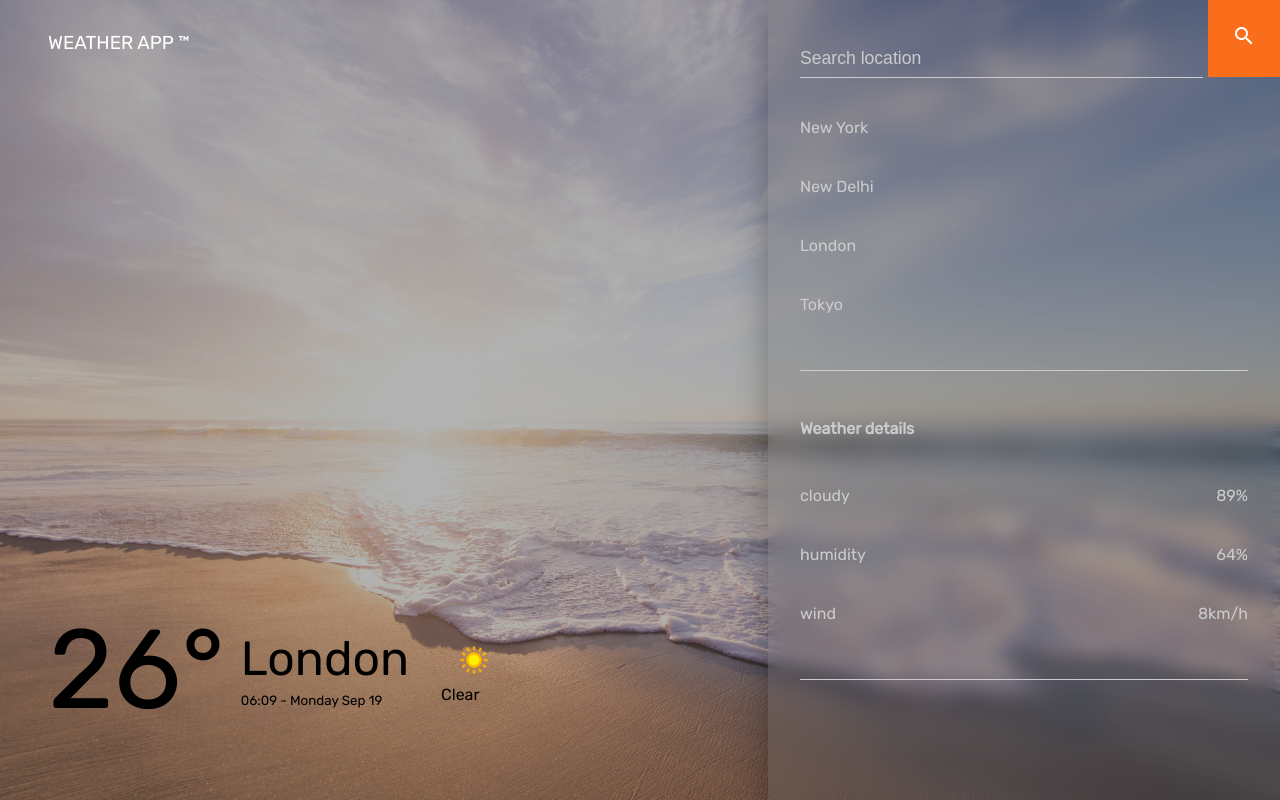
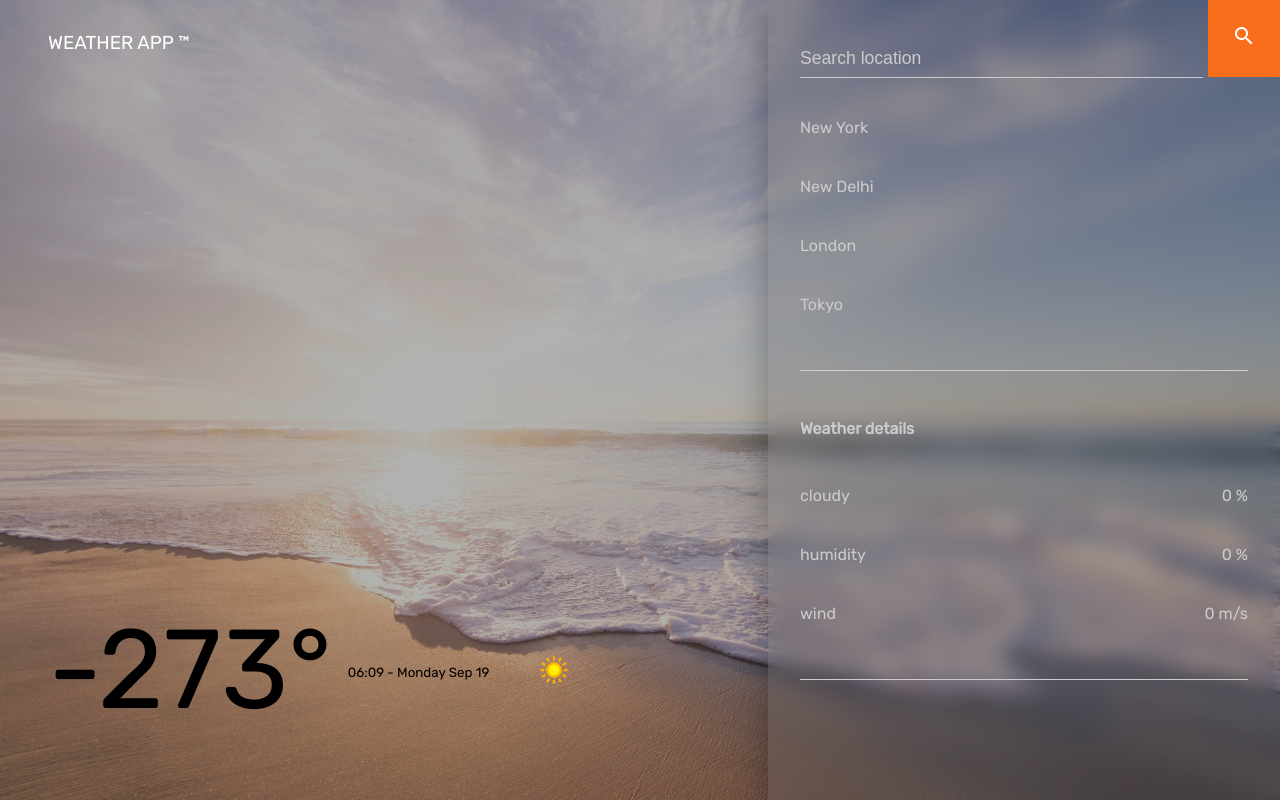
Before and after one commit to mayur256/weather-app, a Vue app: page / in a window 1280 px wide. Built offline with nearby package versions, Linux system fonts and the light colour scheme.

Commit message:
feat: Reactive Store implemetation and integration

```diff
--- a/src/components/organisms/WeatherSnapshot.vue
+++ b/src/components/organisms/WeatherSnapshot.vue
@@ -1,31 +1,24 @@
 <script setup lang="ts">
 // Top level imports
 import { computed } from "vue";
-
-// Props type definitions
-type Weather = {
-    id: number;
-    main: string;
-    description: string;
-    icon: string
-}
+import type { Weather } from "@/types";
 
 interface IProps {
-    temp: string;
+    temp: number;
     city: string;
-    weather: [Weather]
+    weather: Weather[]
     dt?: number
 }
 
 const {
-    temp = '',
+    temp,
     city = '',
     weather,
     dt = new Date().getTime()
 } = defineProps<IProps>();
 
 // Convert kelvin to celcius
-const tempInCelcius = computed(() => Math.floor(+temp - 273.15));
+const tempInCelcius = computed(() => Math.ceil(temp - 273.15));
 
 </script>
 
--- a/src/components/templates/Main.vue
+++ b/src/components/templates/Main.vue
@@ -1,13 +1,12 @@
 <script setup lang="ts">
 // Top level imports
-import { ref } from 'vue';
-import type { Ref } from 'vue';
+
+// store
+import { store } from '@/store';
 
 // Atoms / Molecules / Organisms
 import WeatherSnapshot from '../organisms/WeatherSnapshot.vue';
 
-const iconName: Ref<string> = ref('113');
-const iconDirPath = "../../assets/icons/day/"
 </script>
 
 <template>
@@ -15,13 +14,8 @@ const iconDirPath = "../../assets/icons/day/"
         <h3 class="brand text-uppercase">weather app &trade;</h3>
 
         <WeatherSnapshot
-            temp="300"
-            city="London"
-            :weather="[{
-                id: 800,
-                main: 'Clear',
-                description : 'clear sky',
-                icon: '01d'
-             } ]" />
+            :temp="store.weatherData.main.temp"
+            :city="store.weatherData.name"
+            :weather="store.weatherData.weather" />
     </div>
 </template>
--- a/src/components/templates/Panel.vue
+++ b/src/components/templates/Panel.vue
@@ -1,5 +1,8 @@
 <script setup lang="ts">
 // Top level imports
+
+// store
+import { store } from "@/store";
 
 // Atoms / Molecules / Organisms
 import Search from "../molecules/Search.vue";
@@ -13,10 +16,11 @@ const cities = [
     { key: 'tokyo', label: 'Tokyo' },
 ];
 
+const { weatherData } = store;
 const weatherDetails = [
-    { param: 'cloudy', value: '89%' },
-    { param: 'humidity', value: '64%' },
-    { param: 'wind', value: '8km/h' }
+    { param: 'cloudy', value: `${weatherData.clouds.all} %` },
+    { param: 'humidity', value: `${weatherData.main.humidity} %` },
+    { param: 'wind', value: `${weatherData.wind.speed} m/s` }
 ];
 
 </script>
--- /dev/null
+++ b/src/store.ts
@@ -0,0 +1,37 @@
+// Top level imports
+import { reactive } from "vue";
+
+export const store = reactive({
+    weatherData: {
+        coord: {
+            lat: '',
+            lon: ''
+        },
+        weather: [{
+            id: 0,
+            main: '',
+            description: '',
+            icon: ''
+        }],
+        base: '',
+        main: {
+            temp: 0,
+            feels_like: 0,
+            temp_min: 0,
+            temp_max: 0,
+            pressure: 0,
+            humidity: 0
+        },
+        wind: {
+            speed: 0,
+            deg: 0
+        },
+        dt: 0,
+        clouds: {
+            all: 0
+        },
+        timezone: 0,
+        id: 0,
+        name: ''
+    },
+});
--- /dev/null
+++ b/src/types.ts
@@ -0,0 +1,39 @@
+// type annotation for weather response object
+type Coordinates = {
+    lat: string,
+    lon: string
+}
+export type Weather = {
+    id: number,
+    main: string,
+    description: string,
+    icon: string
+}
+type Temperature = {
+    temp: number,
+    feels_like: number,
+    temp_min: number,
+    temp_max: number,
+    pressure: number,
+    humidity: number
+}
+type Wind = {
+    speed: number,
+    deg: number
+}
+
+export interface IWeatherResponse {
+    coord: Coordinates,
+    weather: Weather[],
+    base: string;
+    main: Temperature,
+    visibility: number,
+    wind: Wind,
+    dt: number; // Time of data in Unix timestamp. is UTC
+    clouds?: {
+        all: number
+    }; // cloudines %
+    timezone?: number; // shift in seconds from UTC
+    id: number; // city id
+    name: string; // name of the city
+}
```
